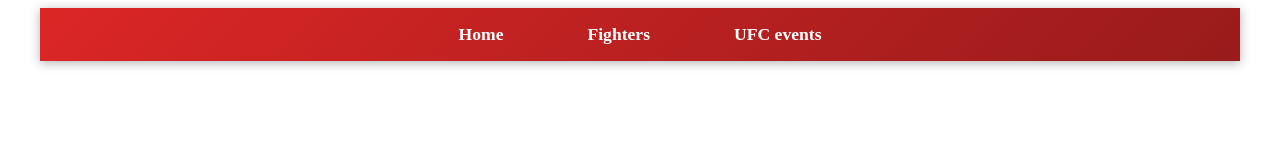
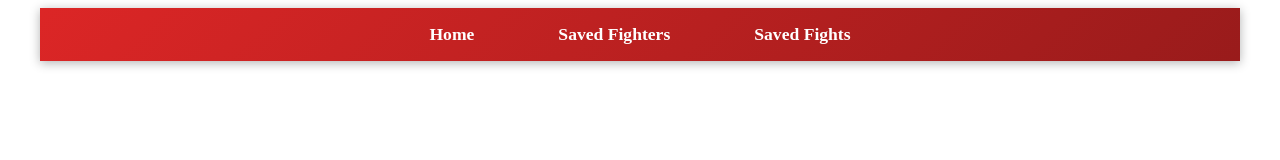
Before and after one commit to JesusBejar/mma-stats, a React (Vite) app: page / in a window 1280 px wide. Shown: the top 160 px of the page. Built offline with nearby package versions, Linux system fonts and the light colour scheme.

Commit message:
corrected url conflict

```diff
--- a/src/App.jsx
+++ b/src/App.jsx
@@ -1,27 +1,28 @@
-import { Component, useState } from "react";
 import Home from "./pages/Home";
+import SavedFighters from "./pages/SavedFighters";
+import SavedFights from "./pages/SavedFights";
 import NavBar from "./components/NavBar";
-import FightCard from "./components/FighterCard";
 import "./App.css";
 
 const App = () => {
   let component;
   switch (window.location.pathname) {
     case "/":
-      document.title = "Home";
+      document.title = "MMA Stats - Home";
       component = <Home />;
       break;
     case "/savedFighters":
       document.title = "Saved Fighters";
       component = <SavedFighters />;
       break;
-      case "/savedFights":
-        document.title = "Saved Fights";
-        component = <SavedFights />;
-        break;
+    case "/savedFights":
+      document.title = "Saved Fights";
+      component = <SavedFights />;
+      break;
     default:
-      document.title = "MMA Stats";
+      component = <Home />;
   }
+
   return (
     <>
       <NavBar />
--- a/src/components/NavBar.jsx
+++ b/src/components/NavBar.jsx
@@ -9,13 +9,13 @@ const NavBar = () => {
             </a>
           </li>
           <li>
-            <a href="/fighters" className="fighters-page">
-              Fighters
+            <a href="/savedFighters" className="fighters-page">
+              Saved Fighters
             </a>
           </li>
           <li>
-            <a href="/events" className="events-page">
-              UFC events
+            <a href="/savedFights" className="events-page">
+              Saved Fights
             </a>
           </li>
         </ul>
```
